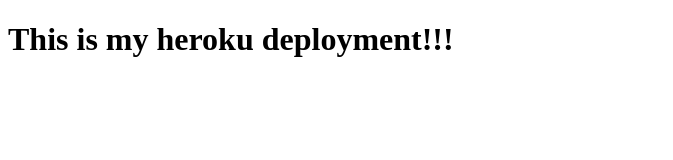
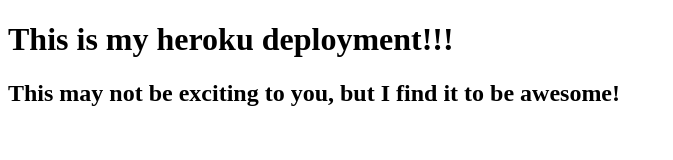
Before and after one commit to graum97/fs-deployment-demo, a website: page index.html in a window 1280 px wide. Shown: the whole page, without its empty margins (0-673 px from the left). Drawn offline with Linux system fonts and the light colour scheme.

Commit message:
added a line to index.html

```diff
--- a/index.html
+++ b/index.html
@@ -8,5 +8,6 @@
 </head>
 <body>
   <h1>This is my heroku deployment!!!</h1>
+  <h2>This may not be exciting to you, but I find it to be awesome!</h2>
 </body>
 </html>
```
